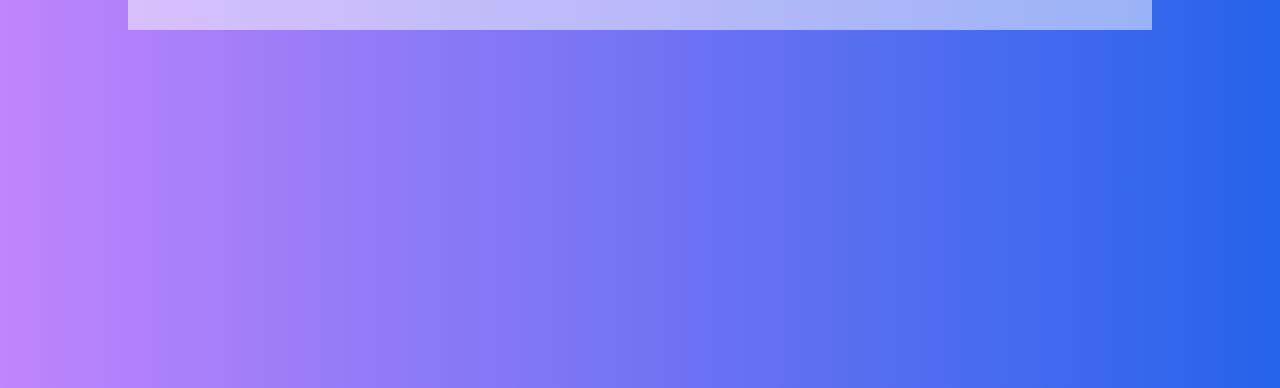
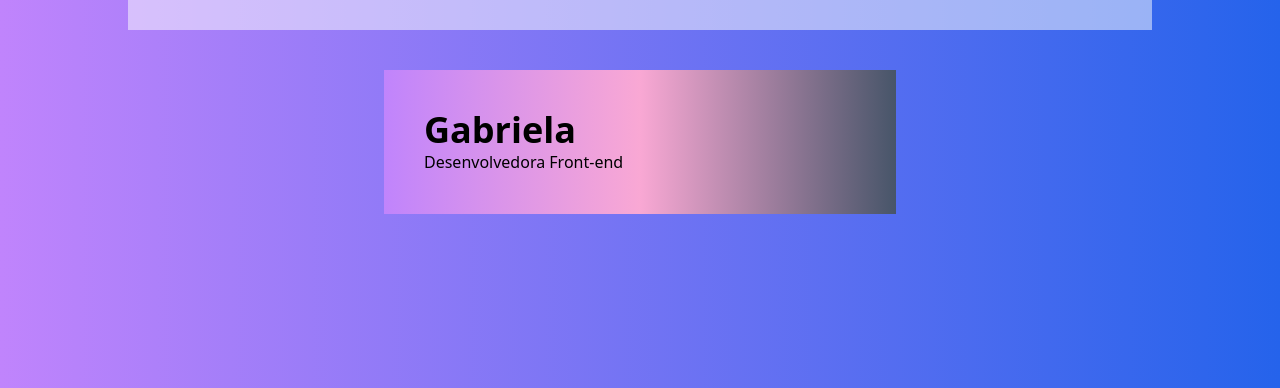
Before and after one commit to ElivanLimaJunior/Tailwind-Css, a plain HTML site: page index.html in a window 1280 px wide. Shown: the part 412-800 px from the top of the page. Drawn offline with nearby package versions, Linux system fonts and the light colour scheme.

Commit message:
Realizando Exercício

```diff
--- a/index.html
+++ b/index.html
@@ -17,6 +17,11 @@
         <img class="w-2/5 lg:w-1/5" src="./image/logo-tailwind.png" alt="Logo Tailwind CSS">
     </main>
 
+    <div class="p-10 m-auto my-10 bg-gradient-to-r via-pink-300 to-slate-600 w-1/2">
+        <p class="text-4xl font-black">Gabriela</p>
+        <p class="">Desenvolvedora Front-end</p>
+    </div>
+
 </body>
 
 </html>
```
